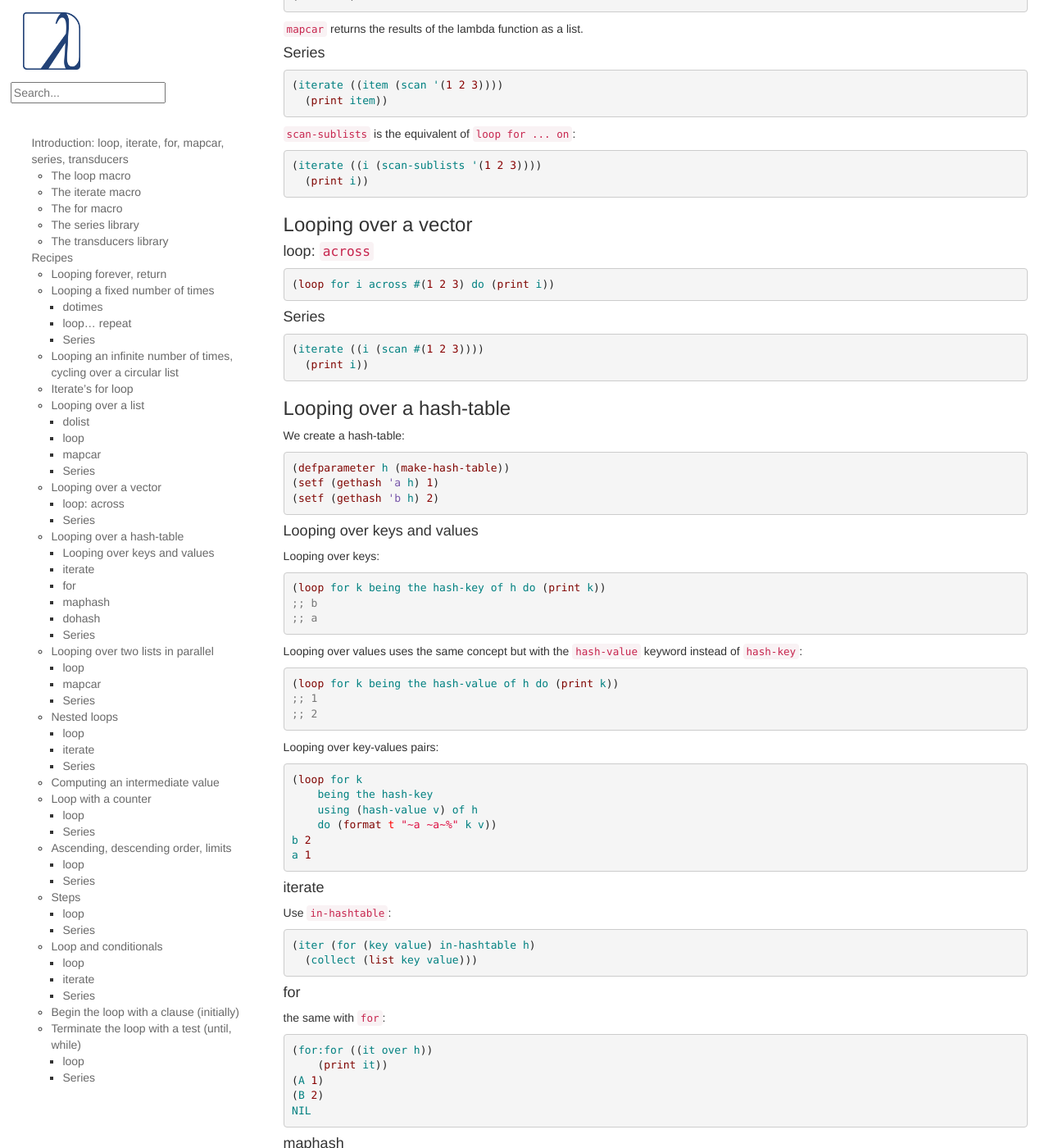
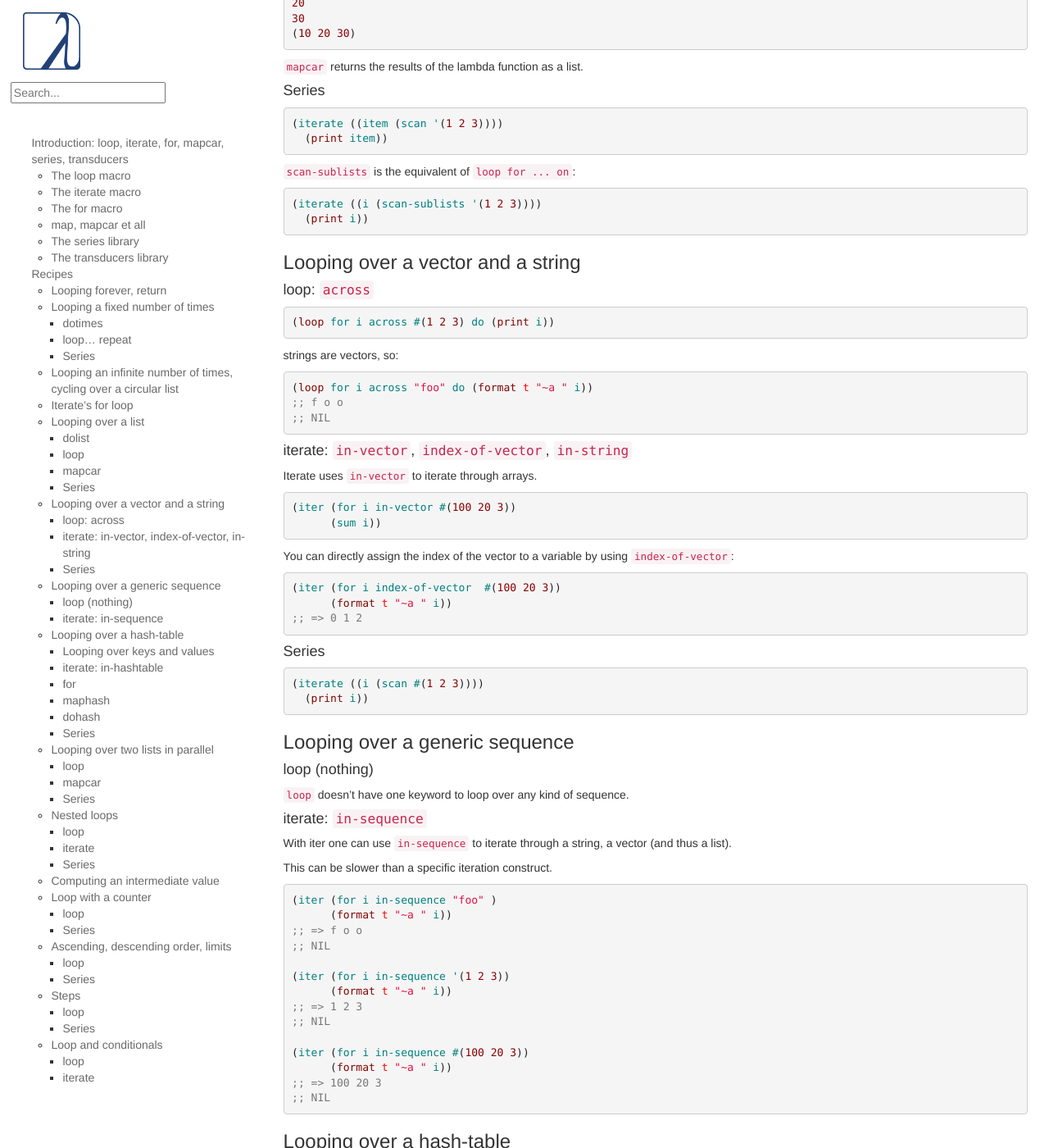
Before and after one commit to LispCookbook/cl-cookbook, a Jekyll site: the page built from iteration.md, in a window 1280 px wide and 1400 px high, scrolled down 6532 px. Shown: the whole window at 82% size. Built offline with Jekyll 4.4.1, drawn with Linux system fonts in a browser that asks for light colours; some of the changed text lies outside the part shown.

Commit message:
iteration: iterate++

````diff
--- a/iteration.md
+++ b/iteration.md
@@ -93,6 +93,7 @@ You also have to quickload it:
 
     (ql:quickload "for")
 
+### `map`, `mapcar` et all
 
 We'll also give examples with **`mapcar`** and `map`, and eventually
 with their friends `mapcon`, `mapcan`, `maplist`, `mapc` and `mapl`
@@ -454,12 +455,37 @@ With `on`, we loop over the cdr of the list:
   (print i))
 ~~~
 
-### Looping over a vector
+### Looping over a vector and a string
 
 #### loop: `across`
 
 ~~~lisp
 (loop for i across #(1 2 3) do (print i))
+~~~
+
+strings are vectors, so:
+
+~~~lisp
+(loop for i across "foo" do (format t "~a " i))
+;; f o o
+;; NIL
+~~~
+
+#### iterate: `in-vector`, `index-of-vector`, `in-string`
+
+Iterate uses `in-vector` to iterate through arrays.
+
+```lisp
+(iter (for i in-vector #(100 20 3))
+      (sum i))
+```
+
+You can directly assign the index of the vector to a variable by using `index-of-vector`:
+
+~~~lisp
+(iter (for i index-of-vector  #(100 20 3))
+      (format t "~a " i))
+;; => 0 1 2
 ~~~
 
 #### Series
@@ -467,6 +493,35 @@ With `on`, we loop over the cdr of the list:
 ~~~lisp
 (iterate ((i (scan #(1 2 3))))
   (print i))
+~~~
+
+### Looping over a generic sequence
+
+#### loop (nothing)
+
+`loop` doesn't have one keyword to loop over any kind of sequence.
+
+#### iterate: `in-sequence`
+
+With iter one can use `in-sequence` to iterate through a string, a vector (and thus a list).
+
+This can be slower than a specific iteration construct.
+
+~~~lisp
+(iter (for i in-sequence "foo" )
+      (format t "~a " i))
+;; => f o o
+;; NIL
+
+(iter (for i in-sequence '(1 2 3))
+      (format t "~a " i))
+;; => 1 2 3
+;; NIL
+
+(iter (for i in-sequence #(100 20 3))
+      (format t "~a " i))
+;; => 100 20 3
+;; NIL
 ~~~
 
 ### Looping over a hash-table
@@ -508,7 +563,7 @@ b 2
 a 1
 ~~~
 
-#### iterate
+#### iterate: `in-hashtable`
 
 Use `in-hashtable`:
 
@@ -1346,7 +1401,9 @@ See [control flow](https://common-lisp.net/project/iterate/doc/Control-Flow.html
 
 ### Generators
 
-Use `generate` and `next`. A generator is lazy, it goes to the next value when said explicitly.
+A generator is lazy, it goes to the next value when said explicitly.
+
+Use `generate` and `next`:
 
 ~~~lisp
 (iter (for i in '(1 2 3 4 5))
````
Also changed, not shown: other parts of iteration.md (+3 -3 lines).
